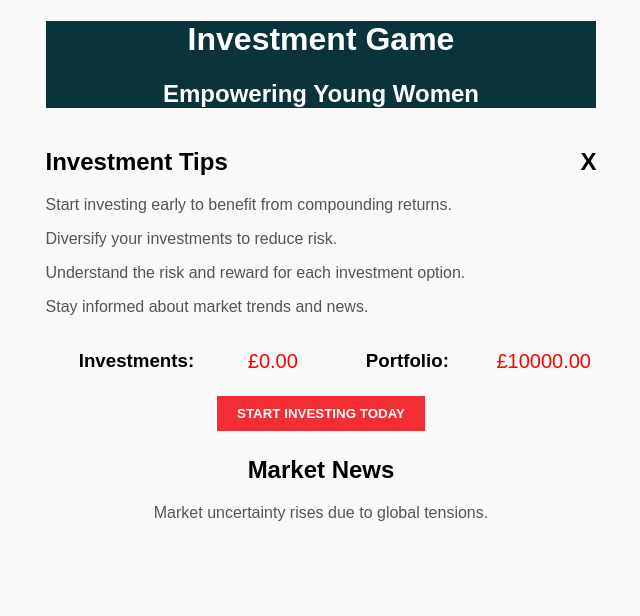
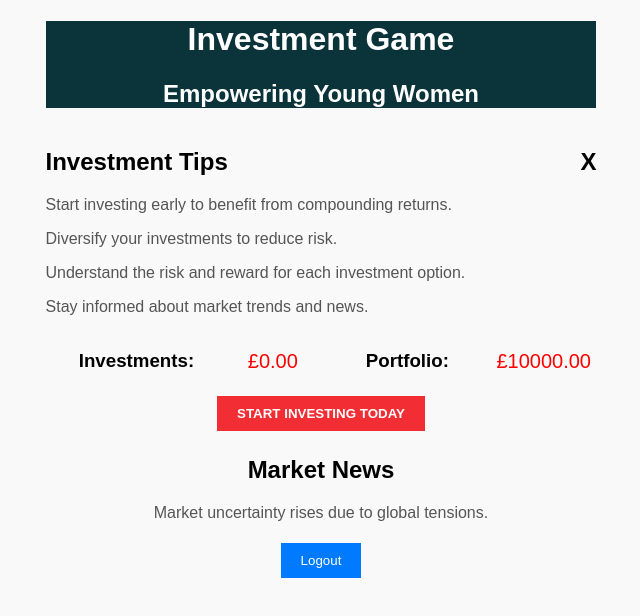
Before and after one commit to LBG-WID-hack/grogu, a React (Create React App) app: page / in a window 1280 px wide. Both pictures are taken after typing "name@example.com", "Sample123" into the empty fields and a click on the button "Submit". Shown: the top 616 px of the page, without its empty margins (319-959 px from the left). Built offline with nearby package versions, Linux system fonts and the light colour scheme.

Commit message:
added logout button

```diff
--- a/src/App.js
+++ b/src/App.js
@@ -3,6 +3,7 @@ import Portfolio from './Portfolio';
 import InvestmentOptions from './InvestmentOptions';
 import MarketNews from './MarketNews';
 import LoginPage from './Login';
+import LogoutButton from './LogoutButton';
 import './App.css';
 
 function App() {
@@ -12,16 +13,19 @@ function App() {
   const [isInvesting, setIsInvesting] = useState(false);
   const [isLoggedIn, setIsLoggedIn] = useState(false);
 
-  const handleLogin = () => {
-    setIsLoggedIn(true);
-  }
+  const handleLoginStatus = () => {
+    if (isLoggedIn) {
+      setIsLoggedIn(false);
+    } else {
+      setIsLoggedIn(true);
+    }
+  };
 
   return (
     <div className="App">
       {!isLoggedIn ? (
         <div>
-        <LoginPage onLogin={handleLogin} />
-        {console.log(isLoggedIn)}
+        <LoginPage onLogin={handleLoginStatus} />
         </div>
 
       ): (
@@ -102,6 +106,7 @@ function App() {
       {/* <Portfolio portfolio={portfolio} balance={balance} /> */}
 
       <MarketNews />
+      <LogoutButton onLogout={handleLoginStatus} />
       </div>
       )}
     </div>
--- /dev/null
+++ b/src/LogoutButton.js
@@ -0,0 +1,14 @@
+import React from 'react';
+import './App.css';
+
+const LogoutButton = ({onLogout}) => {
+  return (
+    <div className="logout-button-container">
+        <button className='logout-button' onClick={onLogout}>
+            Logout
+        </button>
+    </div>
+  );
+};
+
+export default LogoutButton;
```
